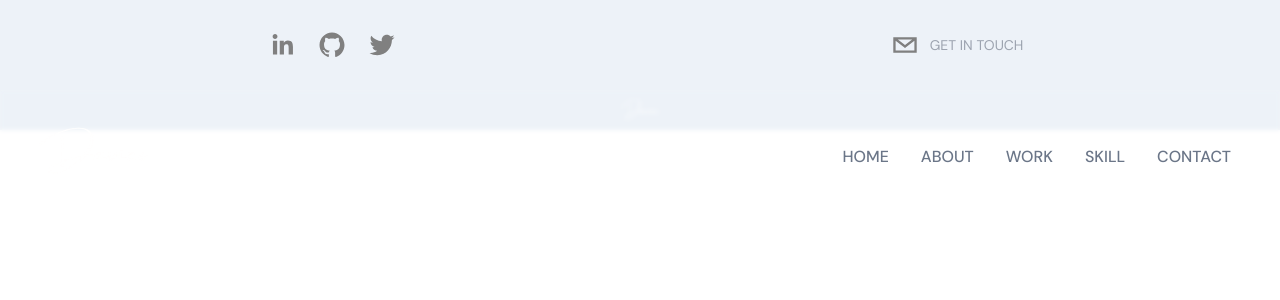
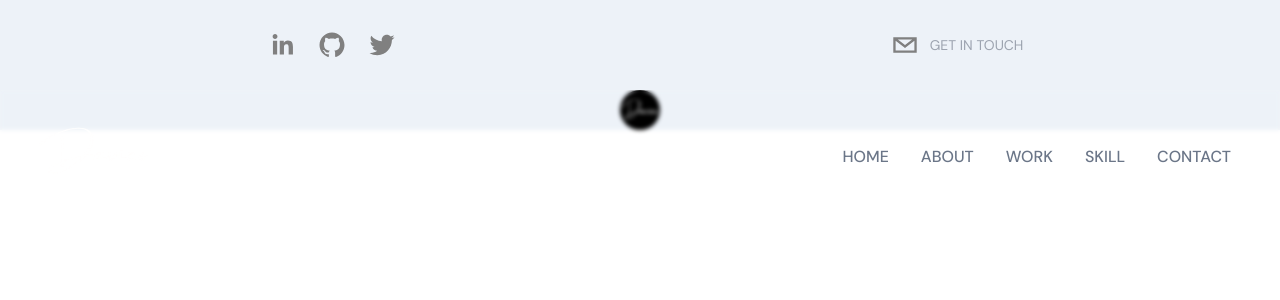
Before and after one commit to kabirodavies/Portfolio, a Next.js app: page / in a window 1280 px wide. Shown: the top 300 px of the page. Built offline with nearby package versions, Linux system fonts and the light colour scheme.

Commit message:
Added the TopBar, TopBar and Modified the page.tsx file

```diff
--- a/app/page.tsx
+++ b/app/page.tsx
@@ -49,7 +49,7 @@ const Home: NextPage = () => {
           <div className='flex items-center justify-center'>
             <Image
             className='h-10 w-10 rounded-full filter grayscale hover:grayscale-0
-            cursor-pointer'
+            cursor-pointer bg-black'
             src={images.davis} alt={''}/>
           </div>
         </footer>
```
Also changed, not shown: app/components/TopBar/TobBar.tsx (+0 -67 lines).
